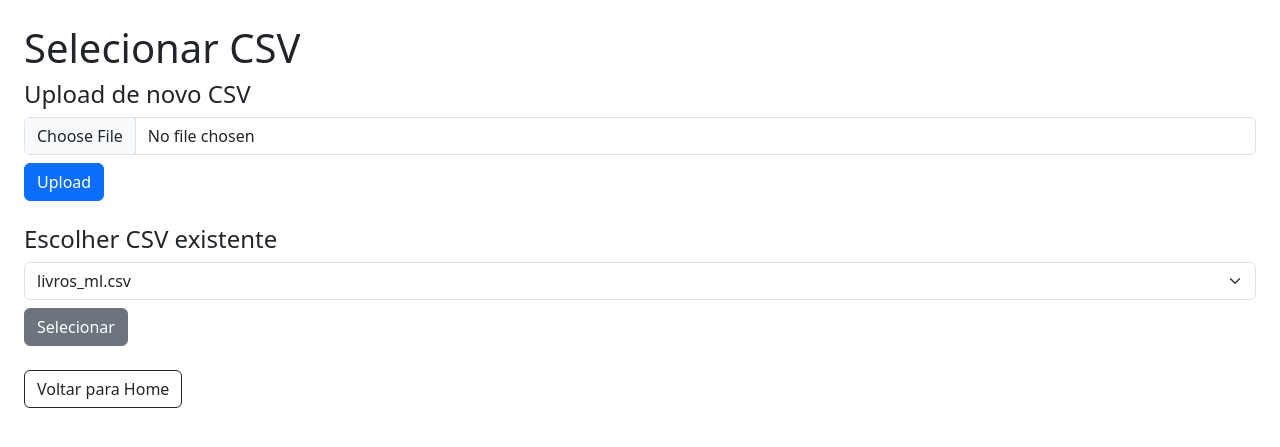
After one commit to alpatyk/analise-de-livros, a Flask app: page /selecionar_csv in a window 1280 px wide. The commit adds this page. Shown: the top 447 px of the page. Run offline with Flask 3, Linux system fonts and the light colour scheme.

Commit message:
Atualizando arquivos do projeto adicionado botao de escolha de arquivo csv

```diff
--- a/app.py
+++ b/app.py
@@ -12,26 +12,61 @@ from sklearn.neighbors import KNeighborsRegressor
 import joblib
 
 app = Flask(__name__)
+UPLOAD_FOLDER = "uploads"
+os.makedirs(UPLOAD_FOLDER, exist_ok=True)
+os.makedirs("modelos", exist_ok=True)
+os.makedirs("backups", exist_ok=True)
 
+# Variável global para armazenar o CSV atual
+csv_atual = "livros.csv"  # default
+
+# -------------------------
+# Backup do CSV
 def backup():
-    if not os.path.exists("backups"): os.makedirs("backups")
     timestamp = datetime.now().strftime("%Y-%m-%d_%H-%M")
-    shutil.copy("livros.csv", f"backups/backup_{timestamp}.csv")
+    shutil.copy(csv_atual, f"backups/backup_{timestamp}.csv")
 
+# -------------------------
+# Rota para escolher ou enviar CSV
+@app.route("/selecionar_csv", methods=["GET","POST"])
+def selecionar_csv():
+    global csv_atual
+    if request.method == "POST":
+        # Upload de CSV
+        if "csv_file" in request.files:
+            file = request.files["csv_file"]
+            if file.filename.endswith(".csv"):
+                caminho = os.path.join(UPLOAD_FOLDER, file.filename)
+                file.save(caminho)
+                csv_atual = caminho
+                return f"CSV '{file.filename}' carregado com sucesso!"
+        # Seleção de CSV existente
+        if "csv_existente" in request.form:
+            csv_atual = request.form["csv_existente"]
+            return f"CSV '{csv_atual}' selecionado com sucesso!"
+
+    arquivos_csv = [f for f in os.listdir(".") if f.endswith(".csv")] + \
+                   [os.path.join(UPLOAD_FOLDER, f) for f in os.listdir(UPLOAD_FOLDER) if f.endswith(".csv")]
+    return render_template("selecionar_csv.html", arquivos_csv=arquivos_csv)
+
+# -------------------------
+# Home
 @app.route("/")
 def home():
     return render_template("index.html")
 
+# -------------------------
+# CRUD de livros
 @app.route("/livros")
 def listar():
-    df = pd.read_csv("livros.csv")
+    df = pd.read_csv(csv_atual)
     return render_template("listar.html", livros=df.to_dict(orient="records"))
 
 @app.route("/livros/novo", methods=["GET","POST"])
 def novo():
     if request.method == "POST":
         backup()
-        df = pd.read_csv("livros.csv")
+        df = pd.read_csv(csv_atual)
         novo = {
             "id": df["id"].max()+1 if not df.empty else 1,
             "titulo": request.form["titulo"],
@@ -44,59 +79,65 @@ def novo():
             "estoque": int(request.form["estoque"])
         }
         df = pd.concat([df, pd.DataFrame([novo])], ignore_index=True)
-        df.to_csv("livros.csv", index=False)
+        df.to_csv(csv_atual, index=False)
         return redirect("/livros")
     return render_template("editar.html", livro=None)
 
 @app.route("/livros/editar/<int:id>", methods=["GET","POST"])
 def editar(id):
-    df = pd.read_csv("livros.csv")
+    df = pd.read_csv(csv_atual)
     livro = df[df["id"]==id].iloc[0].to_dict()
     if request.method == "POST":
         backup()
         idx = df[df["id"]==id].index[0]
         for cam in ["titulo","autor","genero","ano_publicacao","paginas","avaliacao","preco","estoque"]:
             df.loc[idx,cam] = request.form[cam]
-        df.to_csv("livros.csv", index=False)
+        df.to_csv(csv_atual, index=False)
         return redirect("/livros")
     return render_template("editar.html", livro=livro)
 
 @app.route("/livros/excluir/<int:id>")
 def excluir(id):
     backup()
-    df = pd.read_csv("livros.csv")
+    df = pd.read_csv(csv_atual)
     df = df[df["id"] != id]
-    df.to_csv("livros.csv", index=False)
+    df.to_csv(csv_atual, index=False)
     return redirect("/livros")
 
+# -------------------------
+# Análises / gráficos
 @app.route("/analise")
 def analise():
-    df = pd.read_csv("livros.csv")
-
+    df = pd.read_csv(csv_atual)
     os.makedirs("static/graficos", exist_ok=True)
 
-    # grafico 1
+    # Gráfico 1: Distribuição dos preços
     plt.figure(figsize=(6,4))
     sns.histplot(df["preco"], kde=True)
     plt.title("Distribuição dos Preços")
     plt.savefig("static/graficos/distrib_preco.png")
     plt.close()
-    # grafico 2
+
+    # Gráfico 2: Preço médio por gênero
     plt.figure(figsize=(6,4))
     df.groupby("genero")["preco"].mean().plot(kind="bar")
     plt.title("Preço Médio por Gênero")
     plt.savefig("static/graficos/preco_genero.png")
     plt.close()
+
     return render_template("analise.html")
 
+# -------------------------
+# Treinamento ML
 @app.route("/treinar", methods=["GET","POST"])
 def treinar():
     if request.method == "POST":
-        df = pd.read_csv("livros.csv")
-        df = df.dropna()
+        df = pd.read_csv(csv_atual).dropna()
+        le = LabelEncoder()
         if "genero" in df.columns:
-            le = LabelEncoder()
             df["genero"] = le.fit_transform(df["genero"])
+            joblib.dump(le, "modelos/encoder_genero.pkl")  # salva encoder atualizado
+
         X = df[["genero","paginas","avaliacao","ano_publicacao"]]
         y = df["preco"]
         Xtr,Xte,ytr,yte = train_test_split(X,y,test_size=0.2)
@@ -110,14 +151,15 @@ def treinar():
         return render_template("treino.html", score=round(score,3))
     return render_template("treino.html", score=None)
 
+# -------------------------
+# Previsão de preço
 @app.route("/predict", methods=["GET","POST"])
 def predict():
-    if not os.path.exists("modelos/modelo.pkl"):
+    if not os.path.exists("modelos/modelo.pkl") or not os.path.exists("modelos/encoder_genero.pkl"):
         return "Treine o modelo primeiro em /treinar"
 
     m = joblib.load("modelos/modelo.pkl")
     le = joblib.load("modelos/encoder_genero.pkl")
-
     pred = None
 
     if request.method == "POST":
@@ -126,7 +168,9 @@ def predict():
         avaliacao = float(request.form["avaliacao"])
         ano = float(request.form["ano_publicacao"])
 
-        # converter texto → número
+        # Converter texto → número, com verificação de rótulo desconhecido
+        if genero_texto not in le.classes_:
+            return f"Gênero '{genero_texto}' não está no encoder. Treine novamente com este gênero."
         genero_num = le.transform([genero_texto])[0]
 
         pred = m.predict([[genero_num, paginas, avaliacao, ano]])[0]
@@ -134,5 +178,6 @@ def predict():
 
     return render_template("predict.html", pred=pred)
 
+# -------------------------
 if __name__ == "__main__":
     app.run(debug=True)
--- /dev/null
+++ b/templates/selecionar_csv.html
@@ -0,0 +1,39 @@
+<!doctype html>
+<html>
+<head>
+<meta charset='utf-8'>
+<title>Selecionar CSV</title>
+<link href='https://cdn.jsdelivr.net/npm/bootstrap@5.3.2/dist/css/bootstrap.min.css' rel='stylesheet'>
+</head>
+<body class='p-4'>
+<h1>Selecionar CSV</h1>
+
+<!-- Upload de CSV -->
+<div class="mb-4">
+    <h4>Upload de novo CSV</h4>
+    <form method="POST" enctype="multipart/form-data">
+        <input type="file" name="csv_file" accept=".csv" class="form-control mb-2">
+        <button type="submit" class="btn btn-primary">Upload</button>
+    </form>
+</div>
+
+<!-- Seleção de CSV existente -->
+<div>
+    <h4>Escolher CSV existente</h4>
+    <form method="POST">
+        <select name="csv_existente" class="form-select mb-2">
+            {% for csv in arquivos_csv %}
+            <option value="{{ csv }}">{{ csv }}</option>
+            {% endfor %}
+        </select>
+        <button type="submit" class="btn btn-secondary">Selecionar</button>
+    </form>
+</div>
+
+<!-- Voltar para home -->
+<div class="mt-4">
+    <a href="/" class="btn btn-outline-dark">Voltar para Home</a>
+</div>
+
+</body>
+</html>
```
Also changed, not shown: Criar_modelos.py (added, +50 -0 lines), filmes.py (added, +33 -0 lines), templates/index.html (+19 -8 lines), static/graficos/distrib_preco.png, static/graficos/preco_genero.png, uploads/catalogo_filmes.csv (added), 5 other files.
